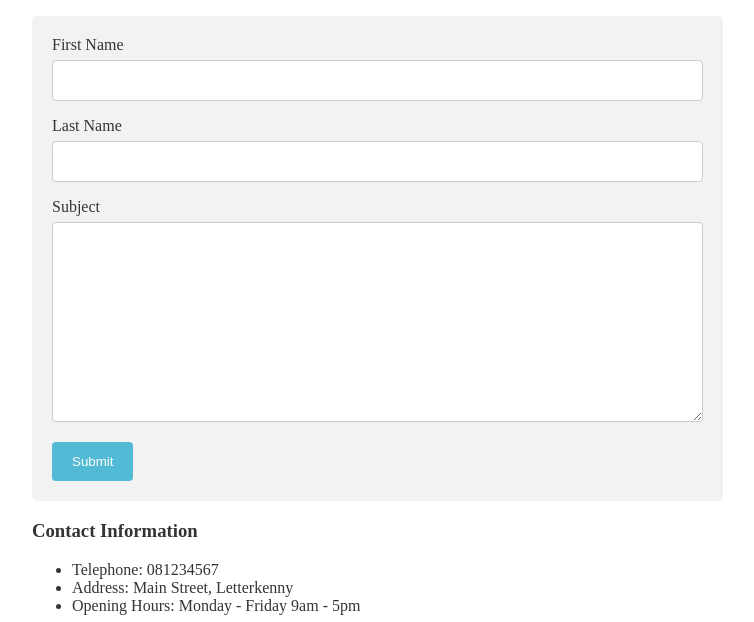
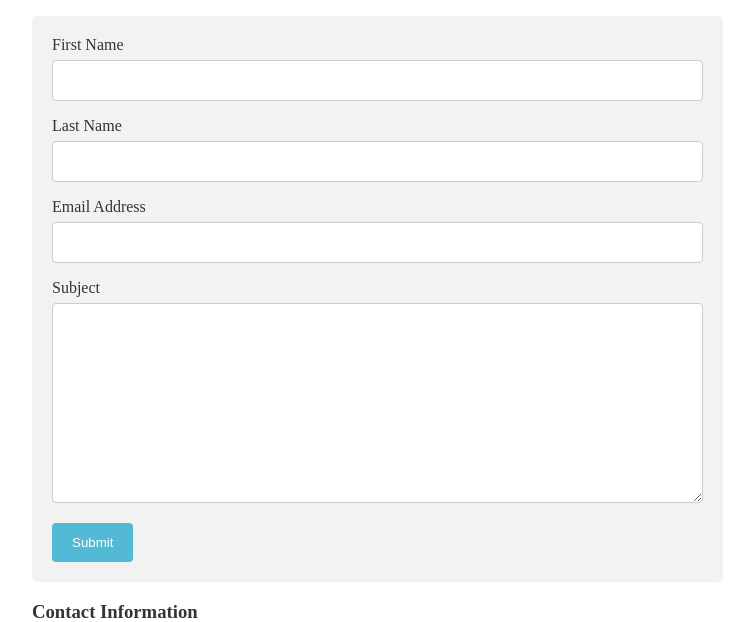
Before and after one commit to rlennon/AutismITResources, a PHP site: page /phpWebsite/contactPage.php in a window 1280 px wide. Shown: the part 294-916 px from the top of the page, without its empty margins (32-786 px from the left). Run offline with PHP 8.4, Linux system fonts and the light colour scheme; some libraries are stand-ins or nearby versions.

Commit message:
Added line for email address in contactPage.php

```diff
--- a/phpWebsite/contactPage.php
+++ b/phpWebsite/contactPage.php
@@ -58,6 +58,9 @@
                     <label for="lname">Last Name</label>
                     <input type="text" class="contactText" id="lname" name="lastname">
 
+                    <label for="email">Email Address</label>
+                    <input type="text" class="contactText" id="emailAdd" name="emailAdd">
+
                     <label for="subject">Subject</label>
                     <textarea id="subject" name="subject" style="height:200px"></textarea>
 
```
